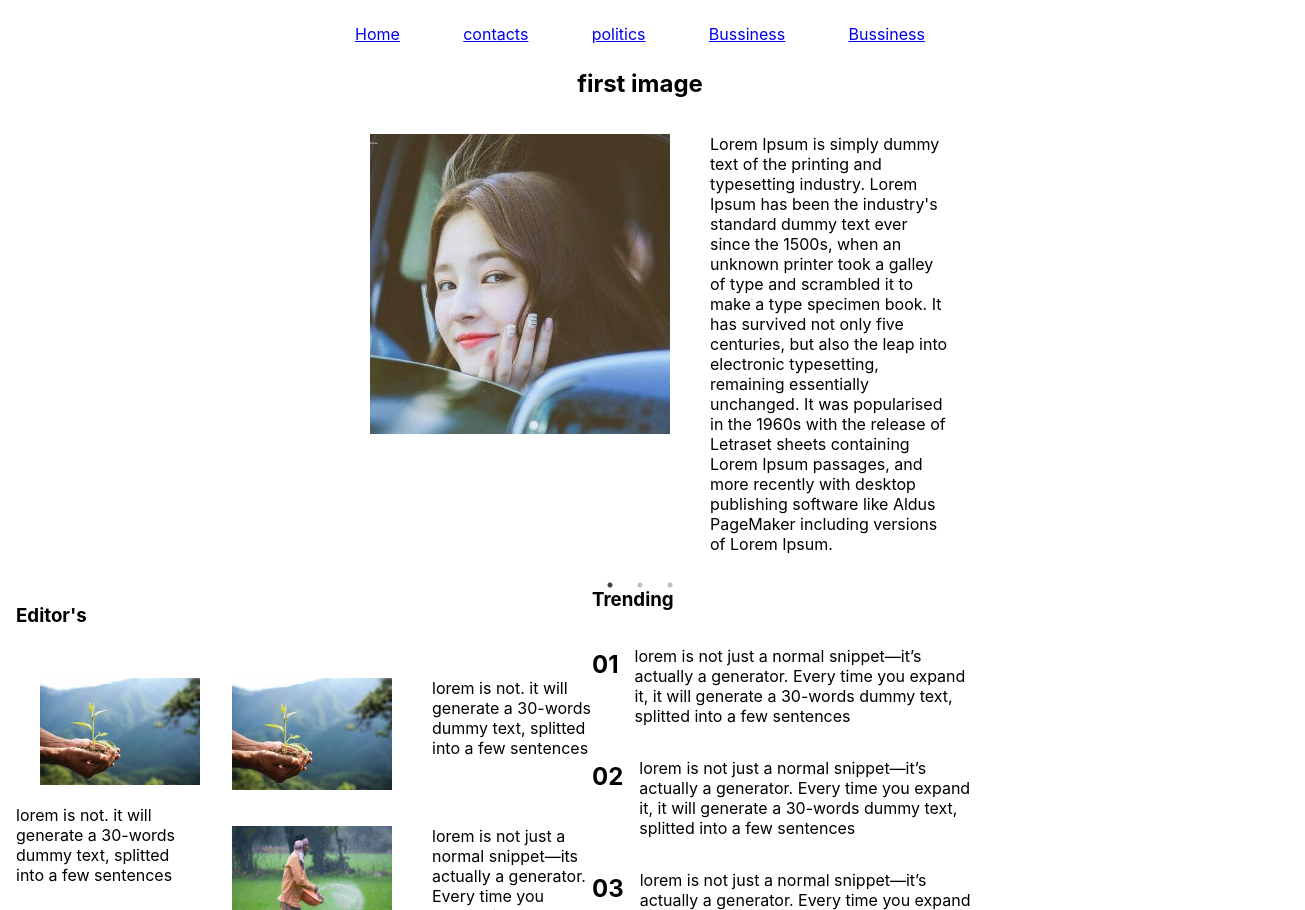
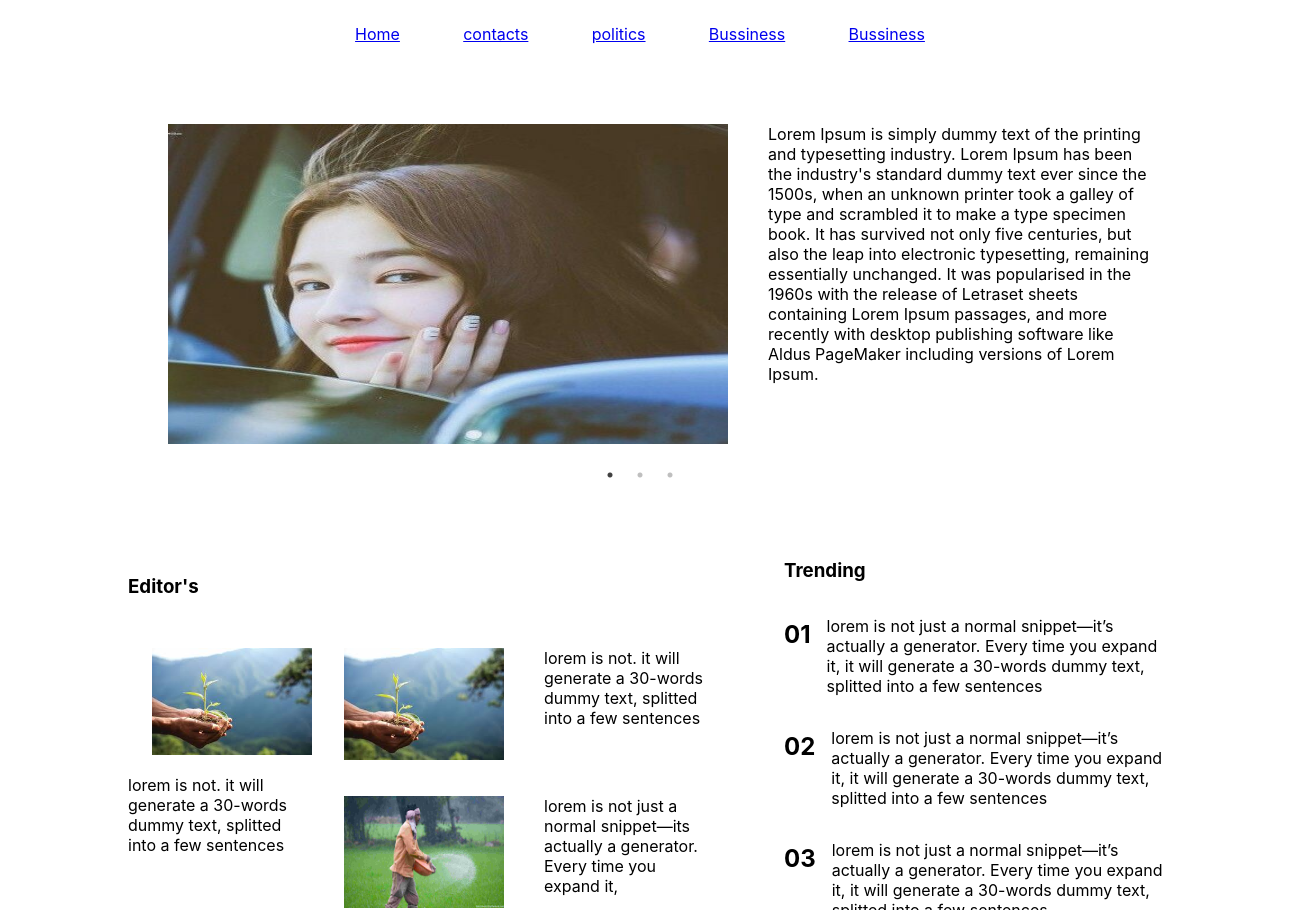
Before and after one commit to praladchy/reactapp, a React (Create React App) app: page / in a window 1280 px wide. Shown: the part 74-984 px from the top of the page, 1305 px wide, since content can reach past the window. Built offline with nearby package versions, Linux system fonts and the light colour scheme.

Commit message:
carousel layout fixed

```diff
--- a/src/Component/Carousel/Carousel.css
+++ b/src/Component/Carousel/Carousel.css
@@ -1,37 +1,7 @@
-.Carousel-container{
+.image-description-container{
     display: flex;
-    padding-top: 5px;
-    flex-wrap: wrap;
-    /* align-items: stretch; */
-    /* justify-content: center; */
-
-}
-.lable-container{
-    text-align: center;
 }
 .image-container{
-    width: auto;
-    height:300px;
-    align-items: stretch;
-    flex-shrink :1;
-
-
-
-
+    width: 35em;
+    height: 20em;
 }
-
-.image-description-container{
-    display: flex;
-    height: auto;
-    justify-content: center;
-    /* flex-basis: auto; */
-    flex-wrap: wrap;
-   /* flex-shrink: 2; */
-    /* padding: 1em; */
-
-
-}
-.carousel-description-container{
-    width: 15em;
-    flex-shrink: 3;
-}
--- a/src/Component/Carousel/Carousel.jsx
+++ b/src/Component/Carousel/Carousel.jsx
@@ -1,53 +1,43 @@
-import React from "react"
+import React from "react";
 import Slider from "react-slick";
-import './Carousel.css';
+import "./Carousel.css";
 
 import "slick-carousel/slick/slick.css";
 import "slick-carousel/slick/slick-theme.css";
 import { Carouseldata } from "../Dummydata/Carouseldata";
 
 const Carousel = () => {
-
   const settings = {
     dots: true,
     infinite: true,
     speed: 500,
     slidesToShow: 1,
     slidesToScroll: 1,
-    centermode:false,
+    centermode: false,
   };
   return (
     <div>
-
       <Slider {...settings}>
         {Carouseldata.map((each, index) => (
           <div className="Carousel-container" key={index}>
-            <div className="lable-container">
-              <h2>{each?.lable}</h2>
-
-            </div>
-
-            < div className="image-description-container">
-              <figure >
-                <img src={each?.image} alt="imageload"
-                      className="image-container"
-               />
-
+            <div className="image-description-container">
+              <figure>
+                <img
+                  src={each?.image}
+                  alt="imageload"
+                  className="image-container"
+                />
               </figure>
               {/* </div> */}
               <div className="carousel-description-container">
                 <p>{each?.Description}</p>
               </div>
             </div>
-
-
           </div>
-        )
-        )
-        }
+        ))}
       </Slider>
     </div>
-  )
-}
+  );
+};
 
-export default Carousel
+export default Carousel;
--- a/src/Component/Trendingandeditor/Trendingandeditor.css
+++ b/src/Component/Trendingandeditor/Trendingandeditor.css
@@ -1,23 +1,14 @@
 .Editor-bottom-container{
     display: flex;
-    /* padding: none;
-    gap: none;
-    margin: none; */
+
     justify-content: center;
     flex-shrink: 2;
-    /* box-sizing: border-box; */
-    /* display: flex; */
-    /* width: 60%; */
-flex-wrap: wrap;
-/* gap:3em; */
-/* justify-content: space-between; */
-
+    flex-wrap: wrap;
 }
 .Trendingandeditor-main-container{
     display: flex;
-
-    flex-wrap: wrap;
-
+    justify-content: center;
+    gap: 5em;
 }
 /* .Top-heading-container{
     display: flex;
--- a/src/Component/Trendingandeditor/Trendingandeditor.jsx
+++ b/src/Component/Trendingandeditor/Trendingandeditor.jsx
@@ -1,81 +1,39 @@
-import React from 'react'
+import React from "react";
 // import {Righteditordata}from "../Dummydata/Righteditordata"
 // import AA from "../photos/AA.jpg"
 // import { Trendingdata } from '../Dummydata/Trendingdata'
-import LeftEditor from "../../Component/Trendingandeditor/Editor/LeftEditor"
-import Righteditor from './Editor/Righteditor'
-import Trending from "../../Component/Trendingandeditor/trendinting/Trending"
-import './Trendingandeditor.css'
+import LeftEditor from "../../Component/Trendingandeditor/Editor/LeftEditor";
+import Righteditor from "./Editor/Righteditor";
+import Trending from "../../Component/Trendingandeditor/trendinting/Trending";
+import "./Trendingandeditor.css";
 const Trendingandeditor = () => {
-    return (<>
-        <div className='Trendingandeditor-main-container'>
-            <div className='Editor-container'>
-                <div className='Editor-heading-container'>
+  return (
+    <>
+      <div className="Trendingandeditor-main-container">
+        <div className="Editor-container">
+          <div className="Editor-heading-container">
             <h3>Editor's</h3>
           </div>
-                <div className='Editor-bottom-container'>
+          <div className="Editor-bottom-container">
+            <div className="editor-left">
               <LeftEditor />
-
+            </div>
+            <div className="editor-right">
               <Righteditor />
-                    {/* <div className='left-side-main-container'>
-
-                    {/* {LeftEditordata.map((each,index) => ( */}
-                    {/* <div className='right-side-continer' > */}
-                    {/* <figure> */}
-                    {/* <img src={ AA}
-                                alt="imgunload"
-                                className='image-container'
-                            /> */}
-                    {/* </figure>
-                        <div className='description-container'>
-                            <p>lorem is not just a normal snippet—it’s actually a generator. Every time you expand it, it will generate a 30-words dummy text, splitted into a few sentences.</p>
-                        </div> */}
-                    {/* </div> */}
-                    {/* ))} */}
-
-
-
-                    {/* </div>  */}
-                    {/* <div className='right-side-main-container'>
-                    {Righteditordata.map((each, index) => (
-                        <div className='right-container'>
-                            <figure>
-                                <img
-                                    src={each?.url}
-                                    alt="imgload"
-                                    className='image-container'
-                                />
-                            </figure>
-                            <div className='description-container'>
-                                <p>{each?.description}</p>
-
             </div>
           </div>
-
-
-                    )
-                    )
-                    }
-                </div> */}
         </div>
-            </div>
-            <div className='Trending-container'>
-                <div className='Trending-heading-container'>
+        <div className="Trending-container">
+          <div className="Trending-heading-container">
             <h3>Trending</h3>
           </div>
-                <div className='Trending-heading-container'>
+          <div className="Trending-heading-container">
             <Trending />
-                    {/* {Trendingdata.map((each, index) => (
-               <h5>{index}</h5>
-               <div className='right-trending-container'>
-                   <p>{each?.trending} </p>
           </div>
-               ))} */}
-                </div>v
         </div>
       </div>
     </>
-    )
-}
+  );
+};
 
-export default Trendingandeditor
+export default Trendingandeditor;
--- a/src/Page/Home/Home.css
+++ b/src/Page/Home/Home.css
@@ -0,0 +1,8 @@
+.carousel-home-container{
+   width: 80%;
+   margin: 0 auto;
+   margin-top: 4em;
+}
+.trending-home-container{
+    margin-top: 5em;
+}
--- a/src/Page/Home/Home.jsx
+++ b/src/Page/Home/Home.jsx
@@ -3,12 +3,17 @@ import Carousel from '../../Component/Carousel/Carousel'
 import PoliticsandBussiness from '../../Component/PoliticsandBussiness/PoliticsandBussiness'
 import Trendingandeditor from '../../Component/Trendingandeditor/Trendingandeditor'
 // import { Carouseldata } from '../../Component/Dummydata/Carouseldata'
-
+import './Home.css'
 const Home = () => {
   return (
     <div>
+      <div className='carousel-home-container'>
       <Carousel />
-      <Trendingandeditor />
+      </div>
+     <div className='trending-home-container'>
+     <Trendingandeditor />
+     </div>
+
       <PoliticsandBussiness />
     </div>
   )
```
Also changed, not shown: src/Component/Trendingandeditor/Editor/LeftEditor.css (+4 -4 lines). Lines whose indentation alone changed are shown as unchanged.
